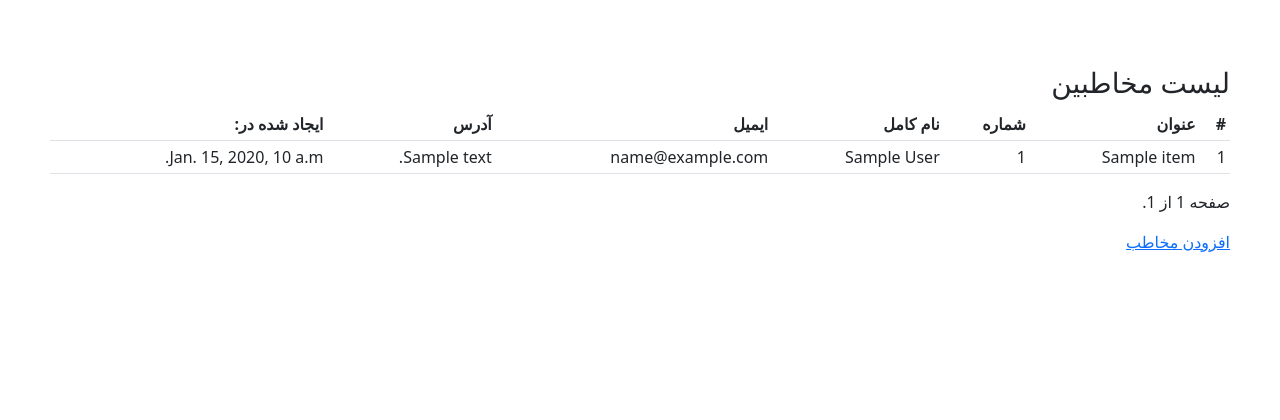
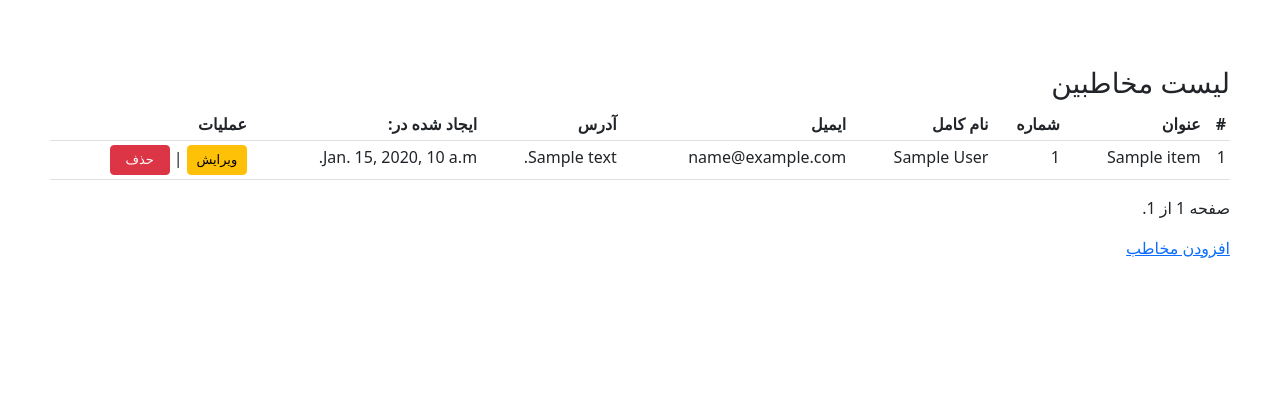
Before and after one commit to ark948/django-contact, a Django app: template templates/contacts/manual_index.html in a window 1280 px wide. Shown: the part 56-476 px from the top of the page. Run offline with Django 3.2, Linux system fonts and the light colour scheme; the template is opened without the code that fills it: most values are stand-ins (such as "Sample title", 1, 10 or a date in 2020); some libraries are stand-ins or nearby versions.

Commit message:
Added delete contact

```diff
--- a/contacts/urls.py
+++ b/contacts/urls.py
@@ -5,6 +5,7 @@ from contacts import views
 app_name = "contacts"
 
 urlpatterns = [
+    path("manual-delete-contact", views.manual_delete_contact, name="manual_delete_contact"),
     path("manual-new-contact", views.manual_new_contact, name="manual_new_contact"),
     path("manual-index", views.manual_index, name="manual_index"),
     path("", views.IndexView.as_view(), name="index"),
--- a/templates/contacts/manual_index.html
+++ b/templates/contacts/manual_index.html
@@ -15,6 +15,7 @@
         <th>ایمیل</th>
         <th>آدرس</th>
         <th>ایجاد شده در:</th>
+        <th>عملیات</th>
     </tr>
     {% for item in page_obj %}
     <tr>
@@ -25,6 +26,21 @@
         <td>{{ item.email }}</td>
         <td>{{ item.address }}</td>
         <td>{{ item.date_created }}</td>
+        <td>
+            <form method="post" action="#" style="display: inline-block;">
+                {% csrf_token %}
+                <button id="button1" class="btn btn-warning" type="submit"
+                    style="width: 60px; height: 30px; font-size: small; text-align: center; vertical-align: middle; padding: 0px;">ویرایش</button>
+            </form>
+            |
+            <form method="post" action="{% url 'contacts:manual_delete_contact' %}" style="display: inline-block;"
+                onsubmit="return confirm('آیا از حذف این مخاطب اطمینان دارید؟')">
+                {% csrf_token %}
+                <input type="hidden" id="id_to_delete" name="id_to_delete" value="{{ item.id }}">
+                <button id="button2" class="btn btn-danger" type="submit"
+                    style="width: 60px; height: 30px; font-size: small; text-align: center; vertical-align: middle; padding: 0px;">حذف</button>
+            </form>
+        </td>
     </tr>
     {% endfor %}
 </table>
```
Also changed, not shown: contacts/views.py (+12 -0 lines). Lines whose indentation alone changed are shown as unchanged.
